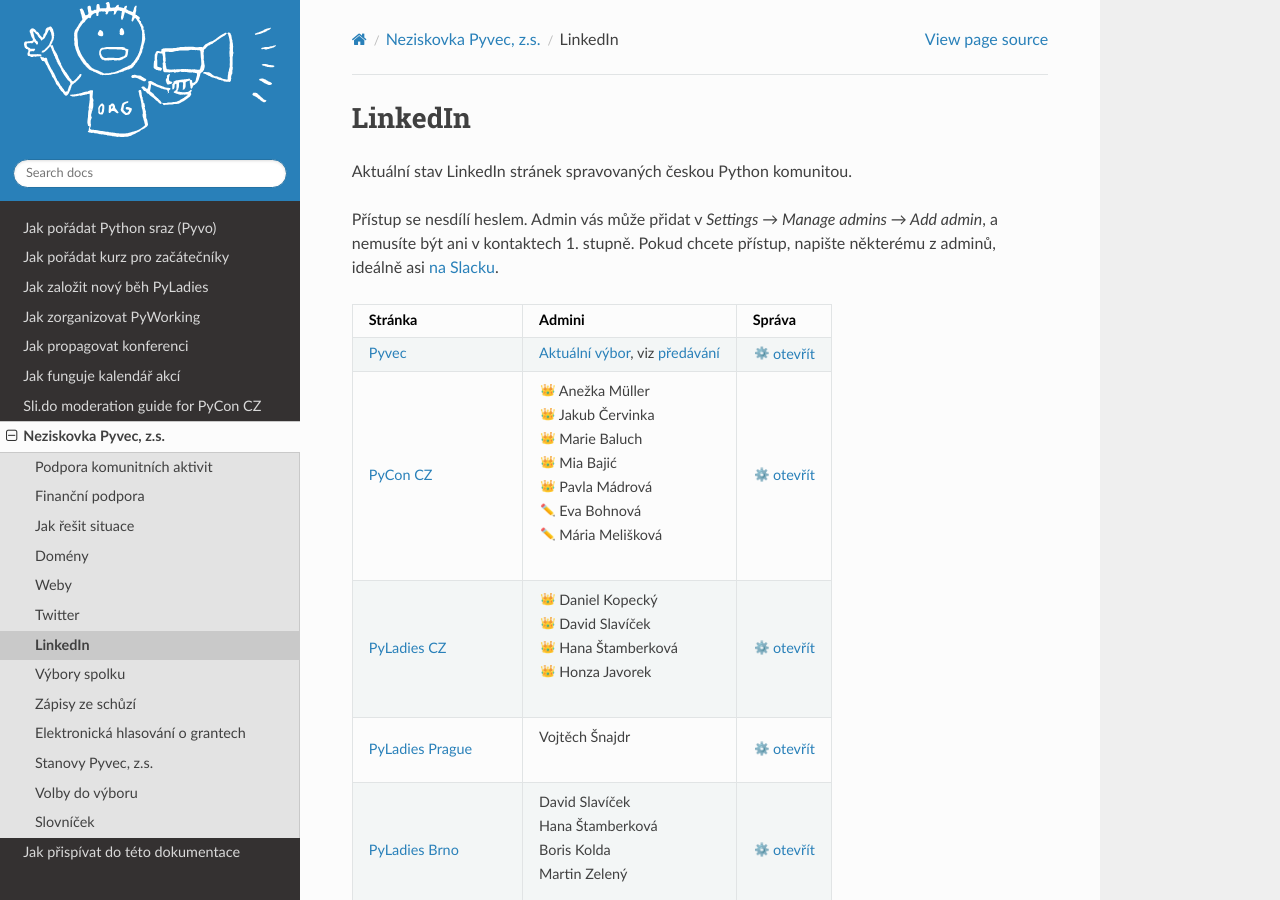
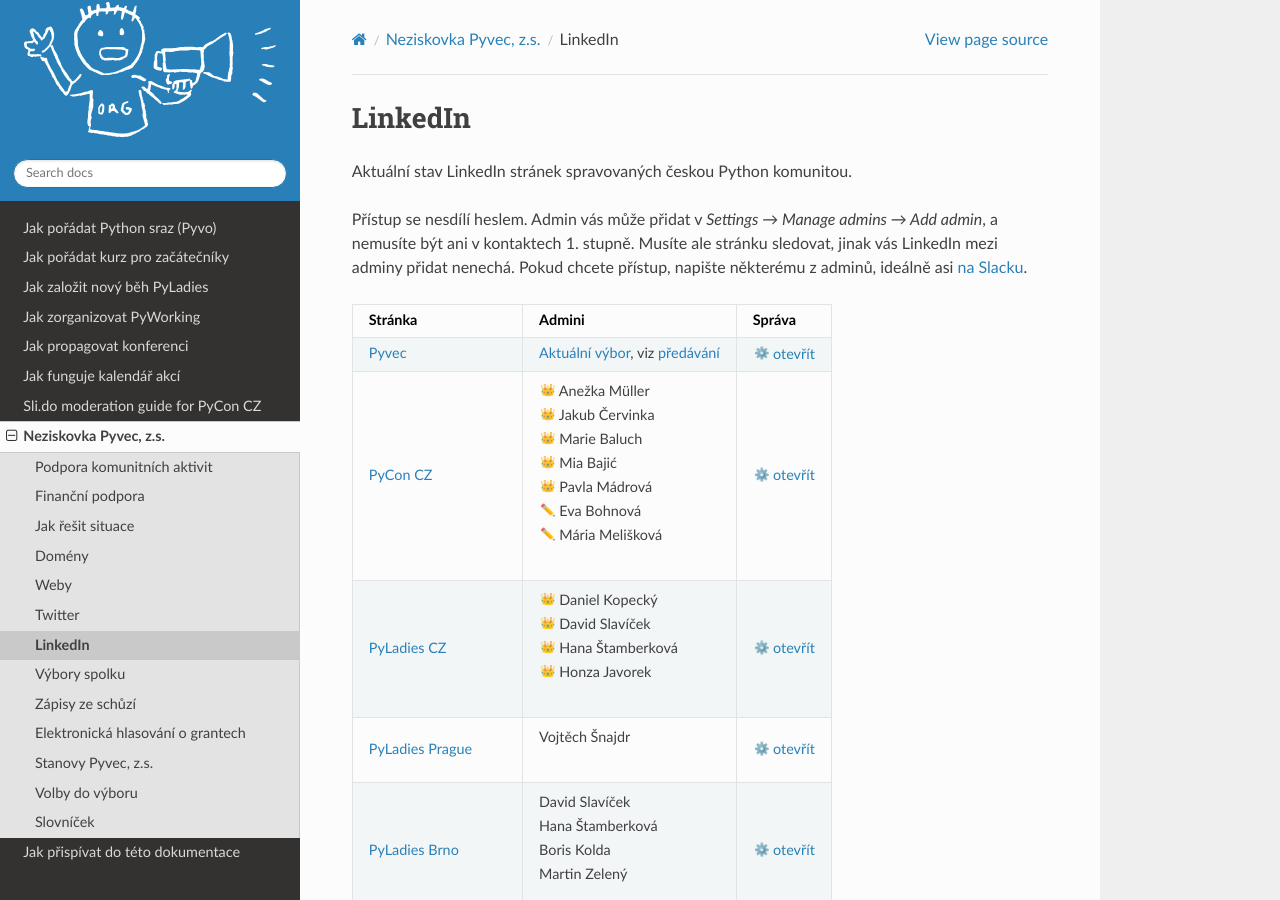
Before and after one commit to pyvec/docs.pyvec.org, a Sphinx documentation site: the page built from docs/operations/linkedin.rst, in a window 1280 px wide and 900 px high. Built offline with Sphinx 7.4.7 and the Read the Docs theme 3.1.0, drawn with Linux system fonts in a browser that asks for light colours; emoji names are drawn with the system emoji font.

Commit message:
Mention that LinkedIn admins must follow the page
Co-Authored-By: Claude Opus 5.5 <noreply@anthropic.com>
Claude-Session: https://claude.ai/code/session_01D9juK26DvUwQr6zFMsMCAd

```diff
--- a/docs/operations/linkedin.rst
+++ b/docs/operations/linkedin.rst
@@ -7,7 +7,7 @@ Aktuální stav LinkedIn stránek spravovaných českou Python komunitou.
 
 Přístup se nesdílí heslem. Admin vás může přidat
 v *Settings → Manage admins → Add admin*, a nemusíte být ani
-v kontaktech 1. stupně. Pokud chcete přístup, napište některému z adminů, ideálně asi :ref:`na Slacku <slack>`.
+v kontaktech 1. stupně. Musíte ale stránku sledovat, jinak vás LinkedIn mezi adminy přidat nenechá. Pokud chcete přístup, napište některému z adminů, ideálně asi :ref:`na Slacku <slack>`.
 
 .. list-table::
    :header-rows: 1
```
